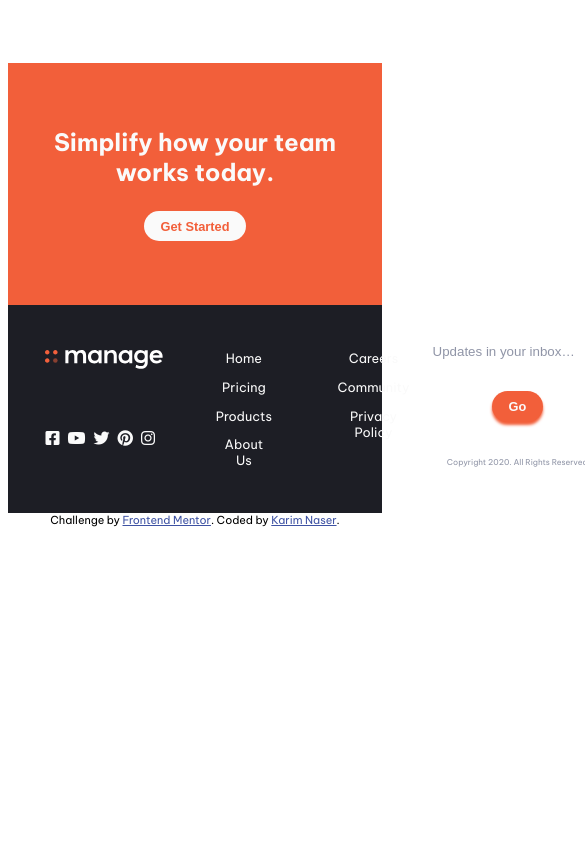
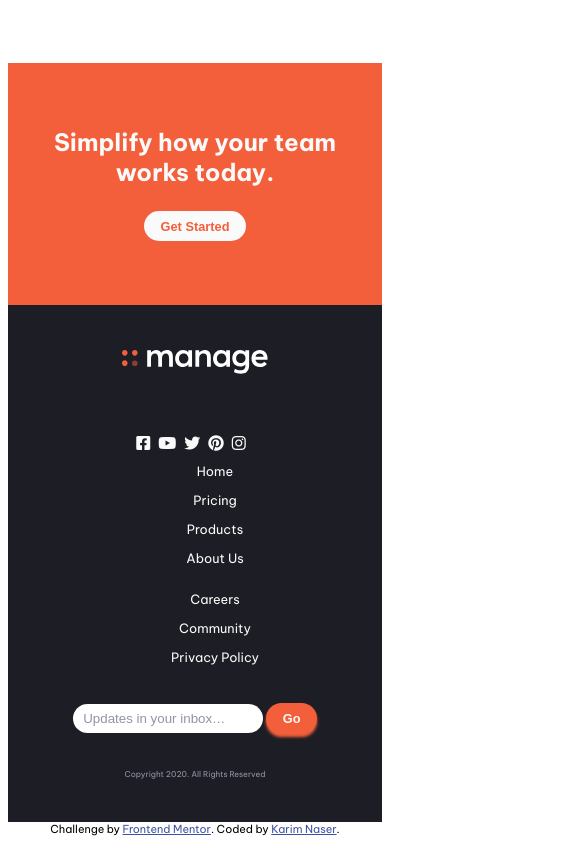
Before and after one commit to KarimNaser/manage-landing-page-master-front-end-mentor, a plain HTML site: page index.html in a window 390 px wide. Shown: the part 2005-2849 px from the top of the page, 585 px wide, since content can reach past the window. Before the commit the page ends 2540 px from the top, so only its background shows below. Drawn offline with Linux system fonts and the light colour scheme.

Commit message:
added more responsive for footer

```diff
--- a/css/style.css
+++ b/css/style.css
@@ -300,3 +300,12 @@ input[type=text] {
 .copyright {
     font-size: 0.5rem;
 }
+@media (max-width: 768px) {
+    footer .container{
+        flex-direction: column;
+    }
+    footer .icons {
+        justify-content: center;
+    }
+
+}
```
